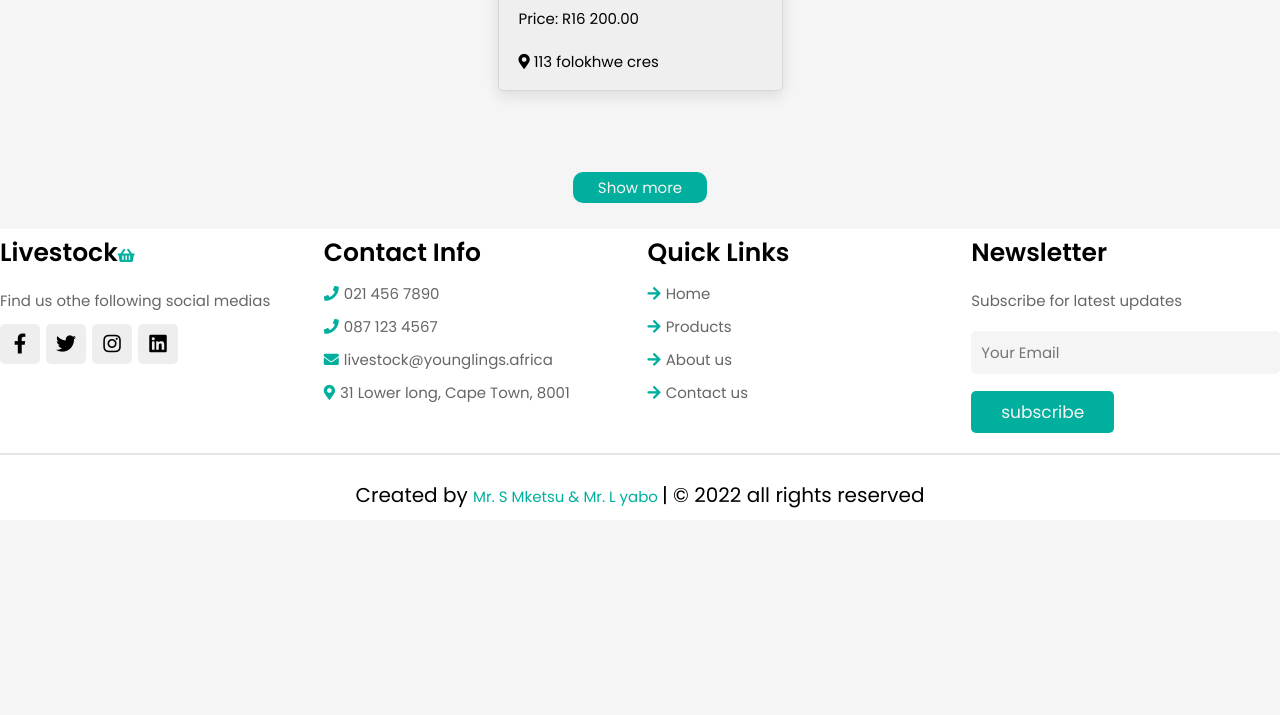
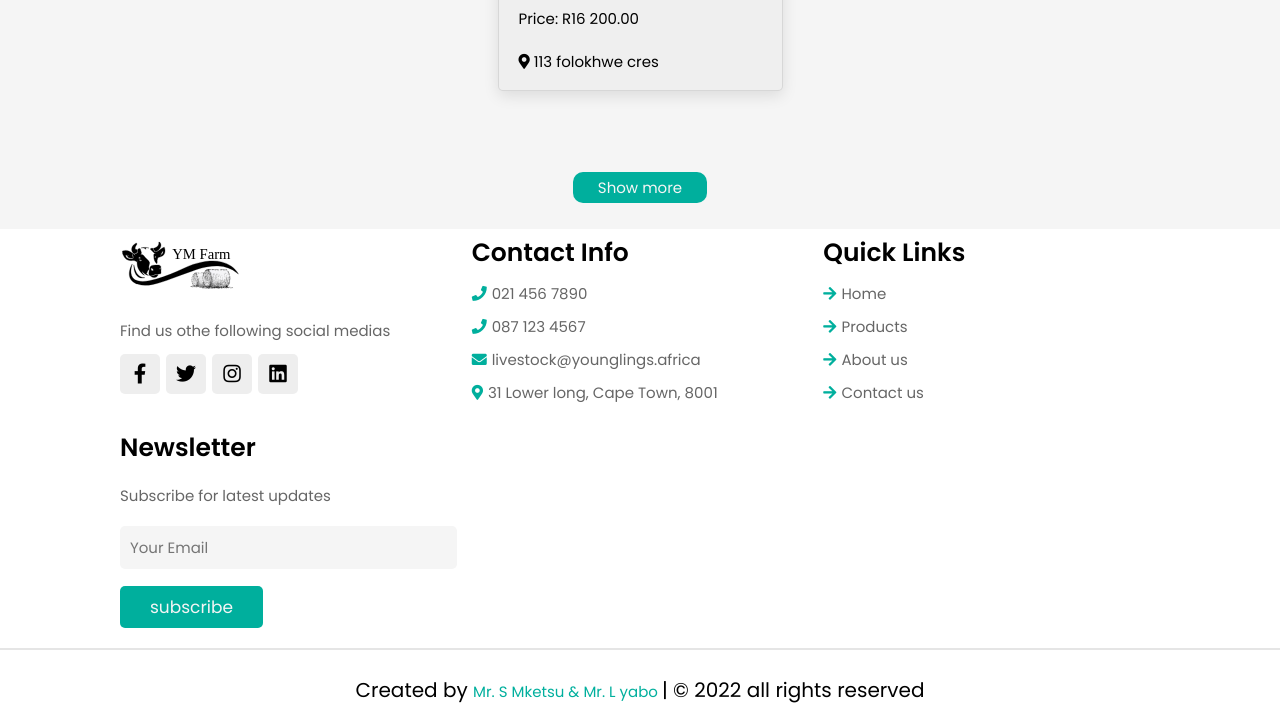
Before and after one commit to siyamketsu/codeofduty, a plain HTML site: page index.html in a window 1280 px wide. Shown: the part 1524-2239 px from the top of the page. Before the commit the page ends 2044 px from the top, so only its background shows below. Drawn offline with Linux system fonts and the light colour scheme.

Commit message:
fifth commit

```diff
--- a/index.html
+++ b/index.html
@@ -243,7 +243,9 @@
     <footer class="footer">
         <div class="box-container">
             <div class="box">
-                <h3> Livestock<i class="fas fa-shopping-basket"></i> </h3>
+                <div class="logo">
+                    <a href="#"><img src="logo/logo.svg" alt="logo"></a>
+                </div>
                 <p>Find us othe following social medias</p>
                 <div class="share">
                     <a href="https://m.facebook.com/musa.mketsu" target="_blank" class="fab fa-facebook-f"></a>
--- a/style.css
+++ b/style.css
@@ -55,10 +55,13 @@ html{
     z-index: 3;
 }
 .header .logo {
-    margin: 20px;
     width: 170px;
 }
-.header .logo img {
+.footer .logo {
+    margin: 10px 0;
+    width: 120px;
+}
+.header .logo img, .footer .logo img {
     width: 100%;
 }
 .header ul {
@@ -622,6 +625,7 @@ input[type="button"]:hover {
     display: grid;
     grid-template-columns: repeat(auto-fit, minmax(25rem, 1fr));
     gap:1.5rem;
+    padding: 0 12rem;
 }
 
 .footer .box-container .box h3{
```
Also changed, not shown: about.html (+3 -1 lines), contact.html (+3 -1 lines), products.html (+3 -1 lines).
